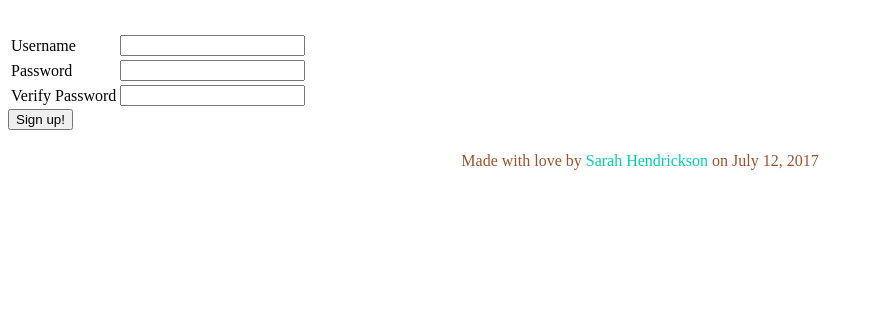
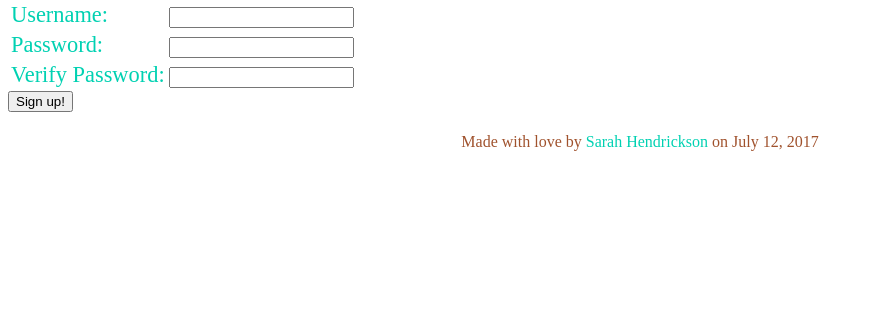
Before and after one commit to hendricksonsarahl/blogz, a Flask app: page /signup in a window 1280 px wide. Shown: the part 477-800 px from the top of the page, without its empty margins (0-873 px from the left). Run offline with Flask 2, Linux system fonts and the light colour scheme.

Commit message:
user signup is functional

```diff
--- a/main.py
+++ b/main.py
@@ -24,7 +24,7 @@
     owner_id = db.Column(db.Integer, db.ForeignKey('user.id'))
     pub_date = db.Column(db.DateTime)
 
-    def __init__(self, title, content, pub_date=None):
+    def __init__(self, title, content, owner, pub_date=None):
         self.title = title
         self.content = content
         self.owner = owner
@@ -112,7 +112,7 @@
         else:
             flash("Login successful!", category='message')
 
-    return render_template('signup.html')
+    return render_template('signup.html', title="Signup to start building your own blog!")
 
 # only run app if it is called, otherwise ignore
 if __name__ == '__main__':
--- a/templates/base.html
+++ b/templates/base.html
@@ -8,6 +8,9 @@
             <div id="overimg">
                 <div class="button">
                     <a href="./blog">HOME</a>
+                </div>
+                <div class="button">
+                    <a href="./signup">SIGNUP</a>
                 </div>
                 <div class="button">
                     <a href="./newpost">POST NEW BLOG</a>
--- a/templates/signup.html
+++ b/templates/signup.html
@@ -1,28 +1,29 @@
 {% extends "base.html" %}
 
 {% block content %}
-<h2>Signup to start building your own blogs!</h2>
 <form action="/signup" method="post">
-    <table>
+
+    <table class="prettyTable">
         <tr>
-            <td><label for="username">Username</label></td>
+            <td><label for="username">Username:  </label></td>
             <td>
                 <input name="username" type="text" value="{{ username }}">
             </td>
         </tr>
         <tr>
-            <td><label for="password">Password</label></td>
+            <td><label for="password">Password:  </label></td>
             <td>
                 <input name="password" type="password">
             </td>
         </tr>
         <tr>
-            <td><label for="verify">Verify Password</label></td>
+            <td><label for="verify">Verify Password:  </label></td>
             <td>
                 <input name="verify" type="password">
             </td>
         </tr>
     </table>
+
     <input type="submit" value="Sign up!">
 </form>
 {% endblock %}
```
